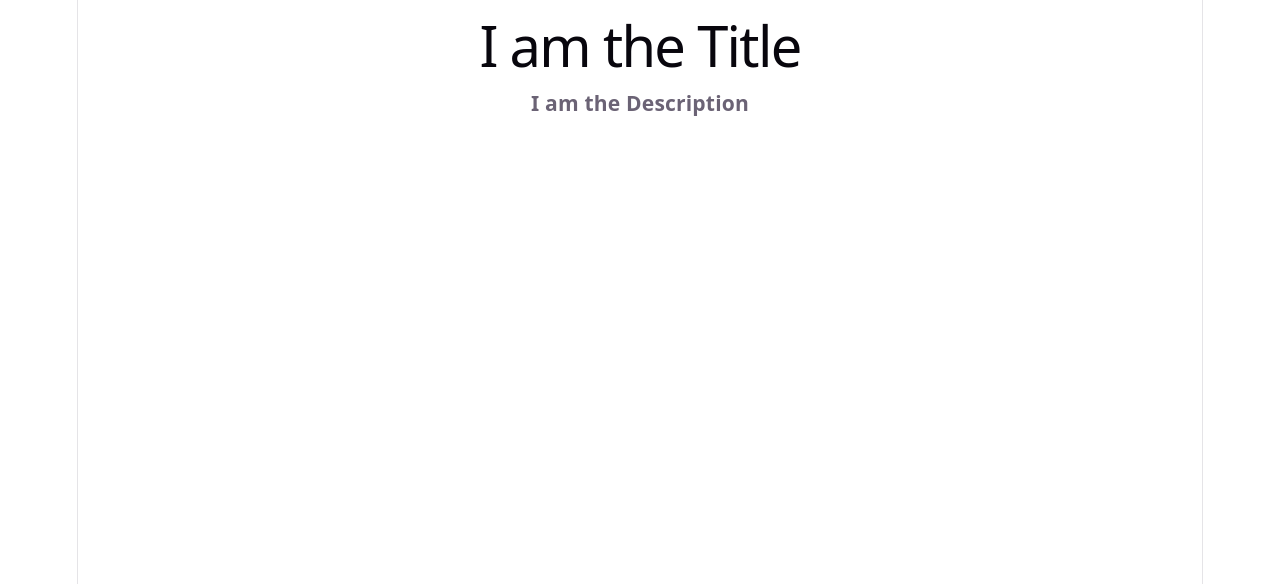
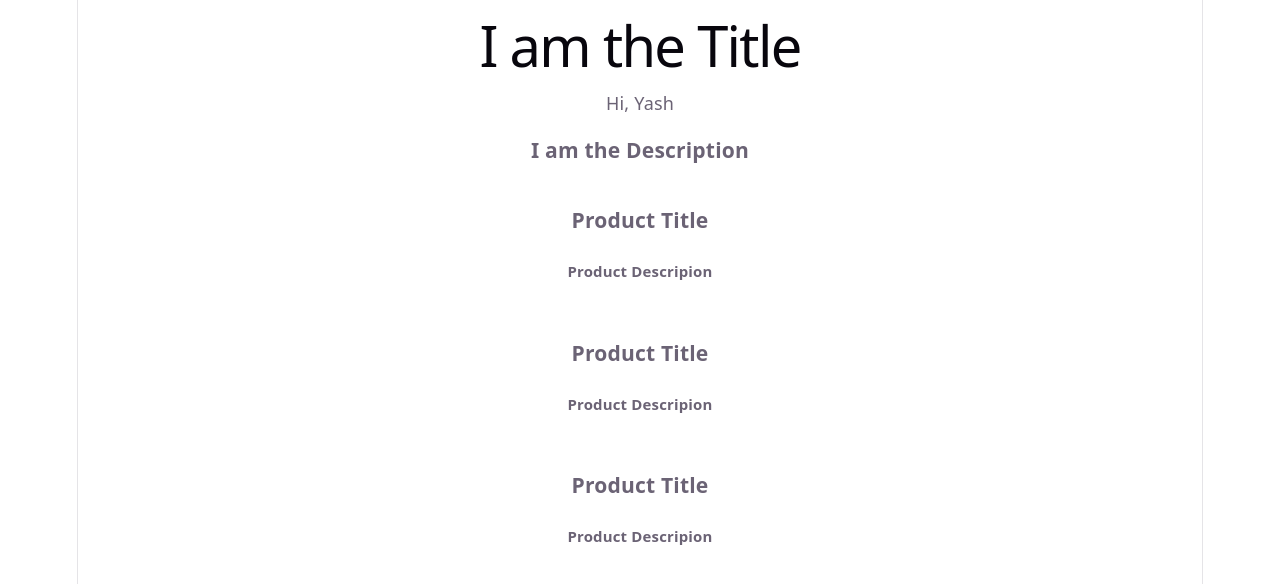
Before and after one commit to yashsb-07/react-app, a React (Vite) app: page / in a window 1280 px wide. Shown: the top 584 px of the page. Built offline with nearby package versions, Linux system fonts and the light colour scheme.

Commit message:
Learned import-export, style, structuring components

```diff
--- a/src/App.jsx
+++ b/src/App.jsx
@@ -1,8 +1,6 @@
-import "./App.css"
-
-function Title() {
-  return <h1>I am the Title</h1>;
-}
+import "./App.css";
+import Title from "./Title.jsx";
+import ProductTab from "./ProductTab.jsx";
 
 function Description() {
   return <h3>I am the Description</h3>;
@@ -16,6 +14,7 @@ function App() {
     <div>
       <Title/>
       <Description/>
+      <ProductTab/>
     </div>
 
   );
--- /dev/null
+++ b/src/Product.css
@@ -0,0 +1,6 @@
+.Product {
+    border: 2px solid white;
+    border-radius: 14px;
+    margin-bottom: 5px;
+    padding: 0 10px 0 10px;
+}
--- /dev/null
+++ b/src/Product.jsx
@@ -0,0 +1,12 @@
+import "./Product.css";
+
+function Product() {
+    return (
+        <div className="Product">
+            <h3>Product Title</h3>
+            <h5>Product Descripion</h5>
+        </div>
+    );
+}
+
+export default Product;
--- /dev/null
+++ b/src/ProductTab.jsx
@@ -0,0 +1,13 @@
+import Product from "./product";
+
+function ProductTab() {
+    return (
+        <>
+            <Product/>
+            <Product/>
+            <Product/>
+        </>
+    )
+}
+
+export default ProductTab;
--- /dev/null
+++ b/src/Title.jsx
@@ -0,0 +1,11 @@
+function Title() {
+    let name = "Yash";
+  return (
+        <div>
+            <h1>I am the Title</h1>
+            <p>Hi, {name}</p>
+        </div>
+  );
+}
+
+export default Title;
```
